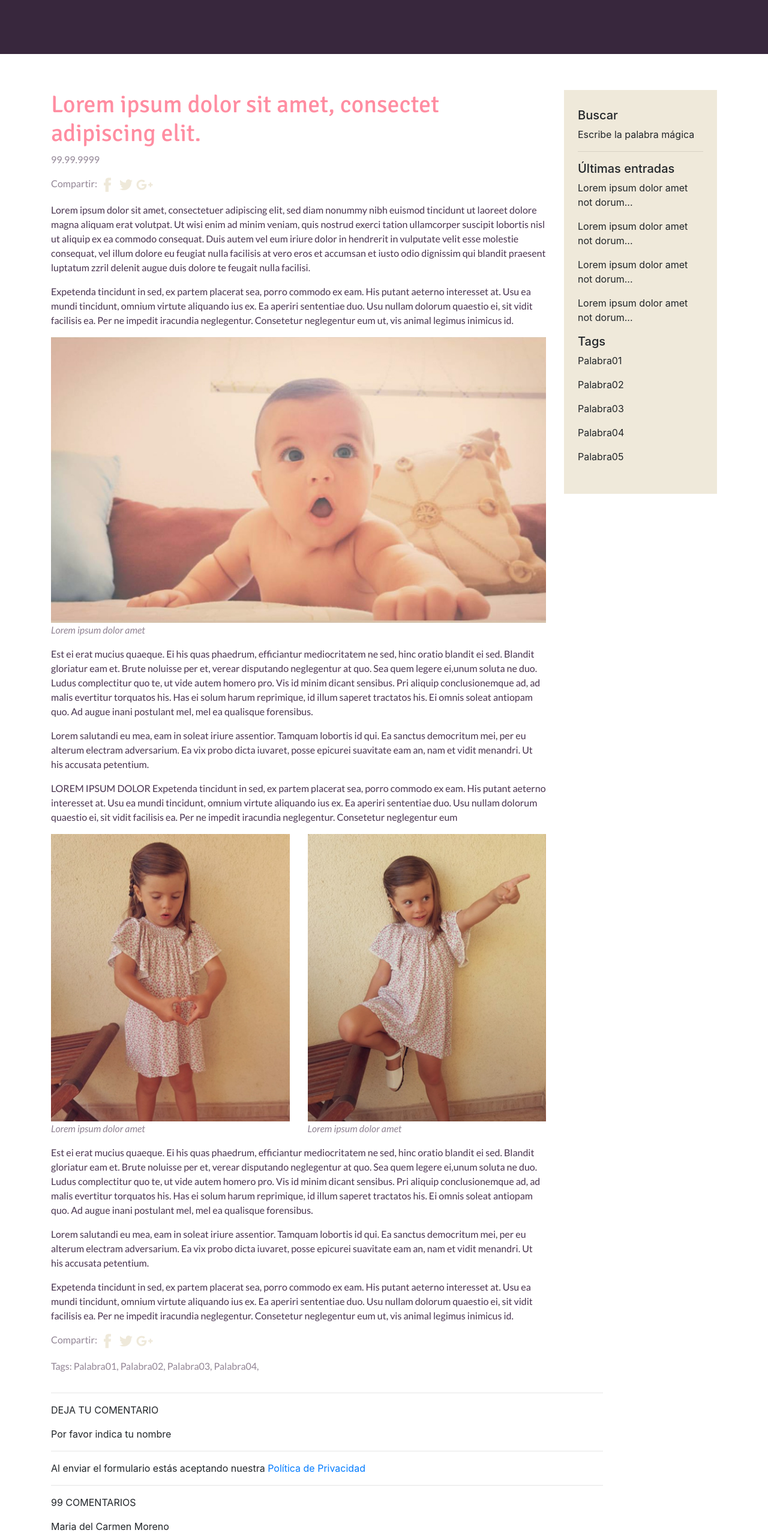
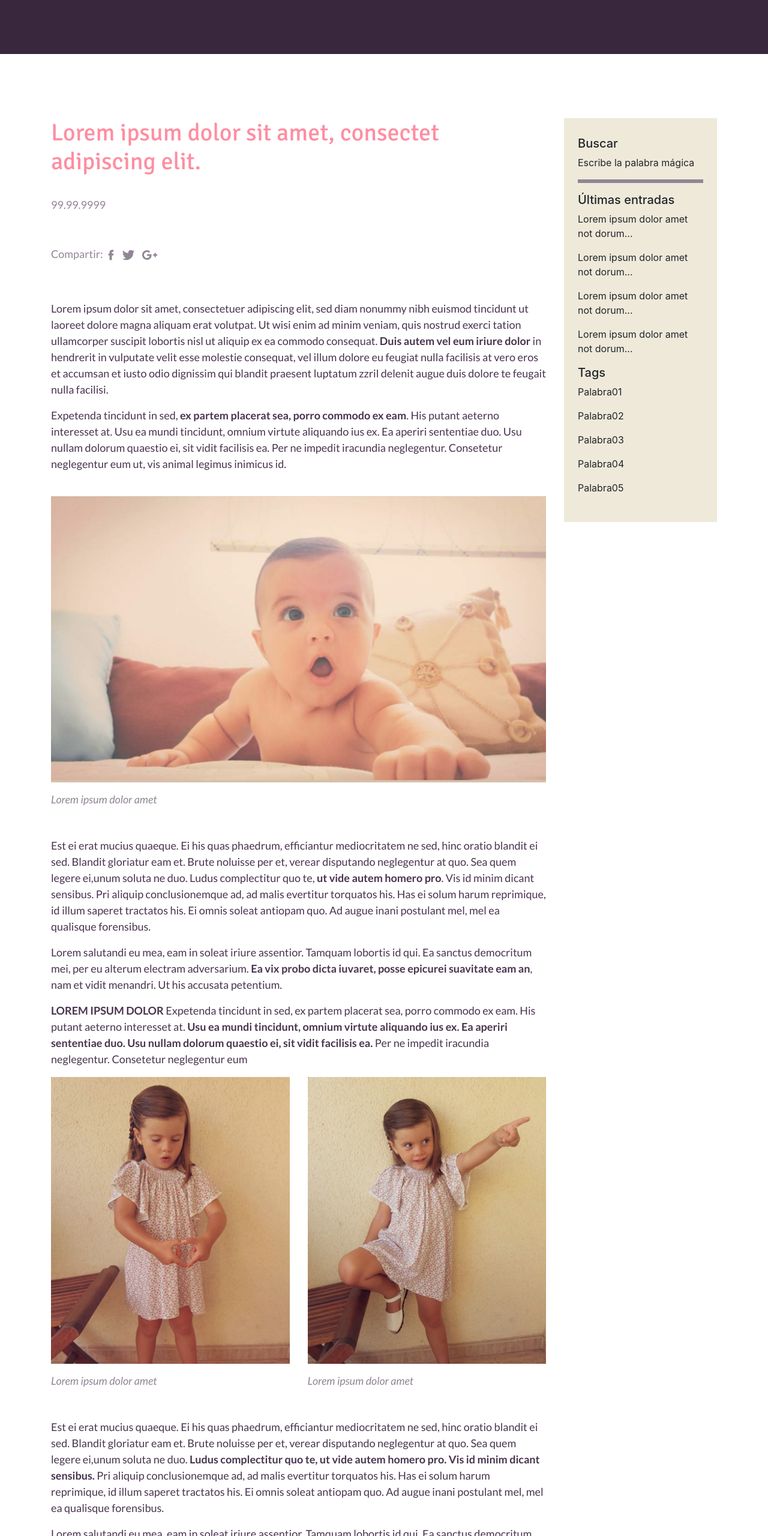
Before and after one commit to sariba/circo-de-ana, a plain HTML site: page post.html in a window 1280 px wide. Shown: the part 240-2800 px from the top of the page at 60% size. Drawn offline with Linux system fonts and the light colour scheme.

Commit message:
estilos añadidos al interior del post

```diff
--- a/estilos/nav-mobile.css
+++ b/estilos/nav-mobile.css
@@ -33,7 +33,7 @@
 		width: 100%;
 	}
 
-	.hr {
+	.nav-mobile__hr {
 		background-color: #ff8da1;
 		border:none;
 		height: 2px;
--- a/estilos/post-grid.css
+++ b/estilos/post-grid.css
@@ -1,29 +1,130 @@
+.article {
+	font-family: 'Lato', sans-serif;
+}
+
 	.article__title {
 		color:#ff8da1;
 		font-family: 'Signika', sans-serif;
 		font-size: 2.5em;
+		margin-bottom: 35px;
+	}
+
+	.article__rrss {
+		margin-top: 55px;
+		margin-bottom: 63px;
+	}
+
+	.article__img-1 {
+		margin-top:24px;
 	}
 
 	.article__date, .article__rrss, .article__tags {
+		color: #928595 !important;
+	}
+
+	.article__tags {
+		margin-bottom: 84px;
+	}
+
+
+	.article p, .comments p {
+		font-size: 18px;
+		color: #49334f;
+	}
+
+	.article__rrss--end {
 		color: #928595;
+		margin-top:83px;
+		margin-bottom: 47px;
+	}
+
+
+
+	.article__caption {
+		color: #928595 !important;
+		font-style: italic;
+		margin-top:15px;
+		margin-bottom: 50px;
+
+	}
+
+
+.comments {
 	font-family: 'Lato', sans-serif;
+	font-size: 18px;
+}
+
+	.comments__title {
+		margin-bottom: 30px;
+	}
+
+	.comments__fill {
+		margin-left: 30px;
+		font-style:italic;
+		color:#928595;
+	}
+
+	.comments__privacy {
+		font-style:italic;
+		color:#928595;
+		margin-bottom: 48px;
+	}
+
+		.comments__privacy a {
+			color:#928595;
+			text-decoration: underline;;
+
+		}
+
+	.comments__testimonies {
+		margin-bottom: 70px;
+	}
+		.comments__name {
+			color:#ff8da1 !important;
+			margin-bottom: 30px;
+		}
+
+		.comments__number {
+			margin-top:47px;
+			margin-bottom: 40px;
+		}
+
+	.hr {
+		height: 6px;
+		background-color: #928595;
+		border:none;
+		margin-bottom:0px 0px 30px 0px;
+	}
+
+	.hr--end {
+		margin-top: 40px;
+		margin-bottom: 80px;
+	}
+
+
+	.hr--middle {
+			width: 100%;
+			margin-left:15px;
+
+		}
+
+	.next {
+			border: solid 5px #FF8DA1;
+			color:#ff8da1;
+			text-align: center;
+			top:-40px;
+			right: 20px;
+			padding:15px;
 
 		}
 
 img {
 	max-width: 100%;
 }
+.bold {
+	font-weight: bold;
+}
 
-.article__text {
-	color: #49334f;
-	font-family: 'Lato', sans-serif;
-}
-.caption {
-	color: #928595;
-	font-family: 'Lato', sans-serif;
-	font-style: italic;
-
-}
 
 .aside {
 	background-color: #efe9da;
--- a/estilos/post-header.css
+++ b/estilos/post-header.css
@@ -1,7 +1,7 @@
 
 .header {
 	background-color:#38273d;
-	margin-bottom: 60px;
+	margin-bottom: 107px;
 	width:100%;
 	height: 330px;
 }
--- a/post.html
+++ b/post.html
@@ -43,9 +43,9 @@
 
    <nav class="nav-mobile">
     	<a class="nav-mobile__link" href="#">Sobre mi circo</a>
-    	<hr class="hr">
+    	<hr class="nav-mobile__hr">
     	<a class="nav-mobile__link" href="#">Contacto</a>
-    	<hr class="hr">
+    	<hr class="nav-mobile__hr">
     	<a class="nav-mobile__link" href="#">Buscar</a>
     </nav>
 
@@ -64,81 +64,75 @@
 					</p>
 					<p class="article__rrss">
 						Compartir:
-							<img class="social-media__icon" src="img/facebook.svg" alt="facebook">
-							<img class="social-media__icon" src="img/twitter.svg" alt="twitter">
-							<img class="social-media__icon__img" src="img/google.svg" alt="google+">
+						<img class="social-media__icon" src="img/facebook2.svg" alt="facebook">
+						<img class="social-media__icon" src="img/twitter2.svg" alt="twitter">
+						<img class="social-media__icon__img" src="img/google2.svg" alt="google+">
 					</p>
 
 
-
-					<p class="article__text">
-						Lorem ipsum dolor sit amet, consectetuer adipiscing elit, sed diam nonummy nibh euismod tincidunt ut laoreet dolore magna aliquam erat volutpat. Ut wisi enim ad minim veniam, quis nostrud exerci tation ullamcorper suscipit lobortis nisl ut aliquip ex ea commodo consequat. Duis autem vel eum iriure dolor in hendrerit in vulputate velit esse molestie consequat, vel illum dolore eu feugiat nulla facilisis at vero eros et accumsan et iusto odio dignissim qui blandit praesent luptatum zzril delenit augue duis dolore te feugait nulla facilisi.
+					<p >
+						Lorem ipsum dolor sit amet, consectetuer adipiscing elit, sed diam nonummy nibh euismod tincidunt ut laoreet dolore magna aliquam erat volutpat. Ut wisi enim ad minim veniam, quis nostrud exerci tation ullamcorper suscipit lobortis nisl ut aliquip ex ea commodo consequat. <span class="bold">Duis autem vel eum iriure dolor</span> in hendrerit in vulputate velit esse molestie consequat, vel illum dolore eu feugiat nulla facilisis at vero eros et accumsan et iusto odio dignissim qui blandit praesent luptatum zzril delenit augue duis dolore te feugait nulla facilisi.
 					</p>
 
-					<p class="article__text">
-						Expetenda tincidunt in sed, ex partem placerat sea, porro commodo ex eam. His putant aeterno interesset at. Usu ea mundi tincidunt, omnium virtute aliquando ius ex. Ea aperiri sententiae duo. Usu nullam dolorum quaestio ei, sit vidit facilisis ea. Per ne impedit iracundia neglegentur. Consetetur neglegentur eum ut, vis animal legimus inimicus id.
+					<p >
+						Expetenda tincidunt in sed, <span class="bold">ex partem placerat sea, porro commodo ex eam</span>. His putant aeterno interesset at. Usu ea mundi tincidunt, omnium virtute aliquando ius ex. Ea aperiri sententiae duo. Usu nullam dolorum quaestio ei, sit vidit facilisis ea. Per ne impedit iracundia neglegentur. Consetetur neglegentur eum ut, vis animal legimus inimicus id.
+					</p>
 
+					<img class="article__img-1" src="img/img-1.jpg">
+
+					<p  class="article__caption">
+						Lorem ipsum dolor amet
+					</p>
+
+					<p>
+						Est ei erat mucius quaeque. Ei his quas phaedrum, efficiantur mediocritatem ne sed, hinc oratio blandit ei sed. Blandit gloriatur eam et. Brute noluisse per et, verear disputando neglegentur at quo. Sea quem legere ei,unum soluta ne duo. Ludus complectitur quo te, <span class="bold">ut vide autem homero pro</span>. Vis id minim dicant sensibus. Pri aliquip conclusionemque ad, ad malis evertitur torquatos his. Has ei solum harum reprimique, id illum saperet tractatos his. Ei omnis soleat antiopam quo. Ad augue inani postulant mel, mel ea qualisque forensibus.
+					</p>
+
+					<p>
+						Lorem salutandi eu mea, eam in soleat iriure assentior. Tamquam lobortis id qui. Ea sanctus democritum mei, per eu alterum electram adversarium. <span class="bold">Ea vix probo dicta iuvaret, posse epicurei suavitate eam an</span>, nam et vidit menandri. Ut his accusata petentium.
 
 					</p>
 
-
-
-					<img class="img-1" src="img/img-1.jpg">
-					<p class="caption">
-						Lorem ipsum dolor amet
-					</p>
-
-
-
-					<p class="article__text">
-						Est ei erat mucius quaeque. Ei his quas phaedrum, efficiantur mediocritatem ne sed, hinc oratio blandit ei sed. Blandit gloriatur eam et. Brute noluisse per et, verear disputando neglegentur at quo. Sea quem legere ei,unum soluta ne duo. Ludus complectitur quo te, ut vide autem homero pro. Vis id minim dicant sensibus. Pri aliquip conclusionemque ad, ad malis evertitur torquatos his. Has ei solum harum reprimique, id illum saperet tractatos his. Ei omnis soleat antiopam quo. Ad augue inani postulant mel, mel ea qualisque forensibus.
-					</p>
-
-					<p class="article__text">
-						Lorem salutandi eu mea, eam in soleat iriure assentior. Tamquam lobortis id qui. Ea sanctus democritum mei, per eu alterum electram adversarium. Ea vix probo dicta iuvaret, posse epicurei suavitate eam an, nam et vidit menandri. Ut his accusata petentium.
-
-					</p>
-
-					<p class="article__text">
-						LOREM IPSUM DOLOR
-						Expetenda tincidunt in sed, ex partem placerat sea, porro commodo ex eam. His putant aeterno interesset at. Usu ea mundi tincidunt, omnium virtute aliquando ius ex. Ea aperiri sententiae duo. Usu nullam dolorum quaestio ei, sit vidit facilisis ea. Per ne impedit iracundia neglegentur. Consetetur neglegentur eum
+					<p>
+						<span class="bold">LOREM IPSUM DOLOR</span>
+						Expetenda tincidunt in sed, ex partem placerat sea, porro commodo ex eam. His putant aeterno interesset at. <span class="bold">Usu ea mundi tincidunt, omnium virtute aliquando ius ex. Ea aperiri sententiae duo. Usu nullam dolorum quaestio ei, sit vidit facilisis ea.</span> Per ne impedit iracundia neglegentur. Consetetur neglegentur eum
 					</p>
 
 
 				<div class="row images">
 					<div class="col">
 						<img src="img/img-2.jpg">
-						<p class="caption">
+						<p class="article__caption">
 							Lorem ipsum dolor amet
 						</p>
 					</div>
 
 					<div class="col">
 						<img src="img/img-3.jpg">
-						<p class="caption">
+						<p class="article__caption">
 							Lorem ipsum dolor amet
 						</p>
 					</div>
 				</div>
 
-					<p class="article__text">
-						Est ei erat mucius quaeque. Ei his quas phaedrum, efficiantur mediocritatem ne sed, hinc oratio blandit ei sed. Blandit gloriatur eam et. Brute noluisse per et, verear disputando neglegentur at quo. Sea quem legere ei,unum soluta ne duo. Ludus complectitur quo te, ut vide autem homero pro. Vis id minim dicant sensibus. Pri aliquip conclusionemque ad, ad malis evertitur torquatos his. Has ei solum harum reprimique, id illum saperet tractatos his. Ei omnis soleat antiopam quo. Ad augue inani postulant mel, mel ea qualisque forensibus.
+					<p>
+						Est ei erat mucius quaeque. Ei his quas phaedrum, efficiantur mediocritatem ne sed, hinc oratio blandit ei sed. Blandit gloriatur eam et. Brute noluisse per et, verear disputando neglegentur at quo. Sea quem legere ei,unum soluta ne duo. <span class="bold">Ludus complectitur quo te, ut vide autem homero pro. Vis id minim dicant sensibus.</span> Pri aliquip conclusionemque ad, ad malis evertitur torquatos his. Has ei solum harum reprimique, id illum saperet tractatos his. Ei omnis soleat antiopam quo. Ad augue inani postulant mel, mel ea qualisque forensibus.
 					</p>
 
-					<p class="article__text">
-						Lorem salutandi eu mea, eam in soleat iriure assentior. Tamquam lobortis id qui. Ea sanctus democritum mei, per eu alterum electram adversarium. Ea vix probo dicta iuvaret, posse epicurei suavitate eam an, nam et vidit menandri. Ut his accusata petentium.
+					<p ">
+						Lorem salutandi eu mea, eam in soleat iriure assentior. Tamquam lobortis id qui. Ea sanctus democritum mei, per eu alterum electram adversarium. <span class="bold">Ea vix probo dicta iuvaret, posse epicurei suavitate eam an</span>, nam et vidit menandri. Ut his accusata petentium.
 
 					</p>
 
-					<p class="article__text">
-						Expetenda tincidunt in sed, ex partem placerat sea, porro commodo ex eam. His putant aeterno interesset at. Usu ea mundi tincidunt, omnium virtute aliquando ius ex. Ea aperiri sententiae duo. Usu nullam dolorum quaestio ei, sit vidit facilisis ea. Per ne impedit iracundia neglegentur. Consetetur neglegentur eum ut, vis animal legimus inimicus id.
+					<p>
+						Expetenda tincidunt in sed, ex partem placerat sea, porro commodo ex eam. His putant aeterno interesset at. Usu ea mundi tincidunt, omnium virtute aliquando ius ex. <span class="bold">Ea aperiri sententiae duo. Usu nullam dolorum</span> quaestio ei, sit vidit facilisis ea. Per ne impedit iracundia neglegentur. Consetetur neglegentur eum ut, vis animal legimus inimicus id.
 					</p>
 
-					<p class="article__rrss">
+					<p class="article__rrss article__rrss--end">
 						Compartir:
-						<img class="social-media__icon" src="img/facebook.svg" alt="facebook">
-						<img class="social-media__icon" src="img/twitter.svg" alt="twitter">
-						<img class="social-media__icon__img" src="img/google.svg" alt="google+">
+						<img class="social-media__icon" src="img/facebook2.svg" alt="facebook">
+						<img class="social-media__icon" src="img/twitter2.svg" alt="twitter">
+						<img class="social-media__icon__img" src="img/google2.svg" alt="google+">
 					</p>
 					<p class="article__tags">
 						Tags: Palabra01, Palabra02, Palabra03, Palabra04,
@@ -156,7 +150,7 @@
 						<p>
 							Escribe la palabra mágica
 						</p>
-						<hr>
+						<hr class="hr">
 					</div>
 
 					<div class="aside__last-post">
@@ -181,18 +175,23 @@
 						<h5>
 							Tags
 						</h5>
+
 						<p>
 							Palabra01
 						</p>
+
 						<p>
 							Palabra02
 						</p>
+
 						<p>
 							Palabra03
 						</p>
+
 						<p>
 							Palabra04
 						</p>
+
 						<p>
 							Palabra05
 						</p>
@@ -203,35 +202,52 @@
 		</div>
 		<div class="row comments">
 			<div class="col-md-12 col-md-12 col-lg-10">
-				<hr>
-				<p>
-					DEJA TU COMENTARIO
+				<hr class="hr">
+
+				<div class="comments__title">
+					<span class="bold"> DEJA TU COMENTARIO</span>
+				</div>
+
+				<div class="comments__fill">
+					Por favor indica tu nombre
+				</div>
+
+				<div class="row middle">
+				<hr class="hr hr--middle col-lg-9">
+				<div class="next col-lg-2 bold">SIGUIENTE</div>
+				</div>
+
+				<div class="comments__privacy">
+					Al enviar el formulario estás aceptando nuestra <a href="">Política de Privacidad</a>
+				</div>
+
+				<hr class="hr">
+
+				<div class="comments__number">
+					<span class="bold"> 99 COMENTARIOS</span>
+				</div>
+
+				<div class="comments__testimonies">
+					<p class="comments__name">
+						<span class="bold">Maria del Carmen Moreno</span>
 					</p>
-				<p class="">
-					Por favor indica tu nombre
-				</p>
-				<hr>
-				<p class="">
-					Al enviar el formulario estás aceptando nuestra <a href="">Política de Privacidad</a>
-				</p>
-				<hr>
-				<p>
-					99 COMENTARIOS
-				</p>
-				<div>
-					<p class="comments_name">Maria del Carmen Moreno</p>
+
 					<p>
 						Lorem ipsum dolor sit amet, consectetuer adipiscing elit, sed diam nonummy nibh euismtincidunt ut laoreet dolore magna aliquam erat volutpat. Ut wisi enim ad minim veniam, quis nostrud exerci tation ullamcorper suscipit lobortis nisl ut aliquip ex ea commodo consequat. Duis autem vel eum iriure dolor in hendrerit in vulputate velit esse molestie consequat, vel illum dolore eu feugiat nulla facilisis at vero eros et accumsan et iusto odio dignissim qui blandit praesent luptatum zzril delenit augue duis dolore te feugait nulla facilisi. Nam liber tempor cum soluta nobis eleifend option
 					</p>
 				</div>
+
 				<div>
-					<p class="comments_name">Lucía María de la Caridad Gutiérrez</p>
+					<p class="comments__name">
+						<span class="bold">Lucía María de la Caridad Gutiérrez</span>
+					</p>
+
 					<p>
 						Lorem ipsum dolor sit amet, consectetuer adipiscing elit, sed diam nonummy nibh euismod tincidunt ut laoreet dolore magna aliquam erat volutpat. Ut wisi enim ad minim veniam, quis nostrud exerci tation ullamcorper suscipit lobortis nisl ut aliquip ex ea commodo consequat. Duis autem vel eum iriure dolor in hendrerit in vulputate velit esse molestie consequat, vel illum dolore eu feugiat nulla facilisis at vero eros et accumsan et iusto odio dignissim qui blandit praesent luptatum zzril delenit augue duis dolore te feugait nulla facilisi. Nam liber tempor cum soluta nobis eleifend option
 					</p>
 				</div>
-				<hr>
 
+				<hr class="hr hr--end">
 			</div>
 		</div>
 	</div><!-- /.container -->
```
Also changed, not shown: img/facebook2.svg (added), img/google2.svg (added), img/twitter2.svg (added). Lines whose indentation alone changed are shown as unchanged.
